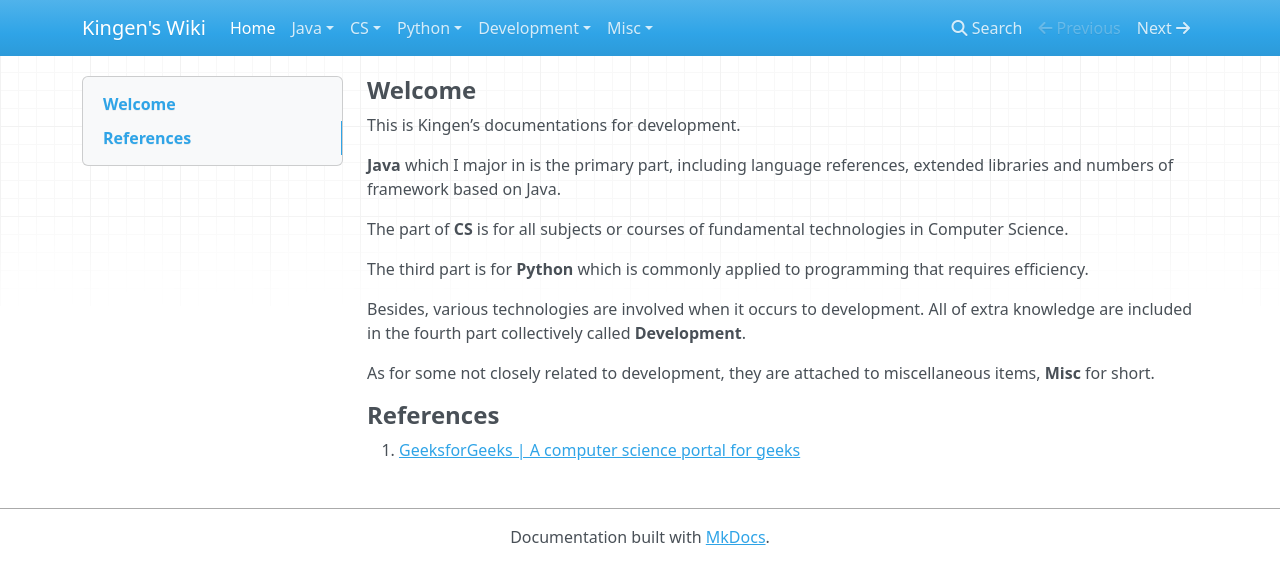
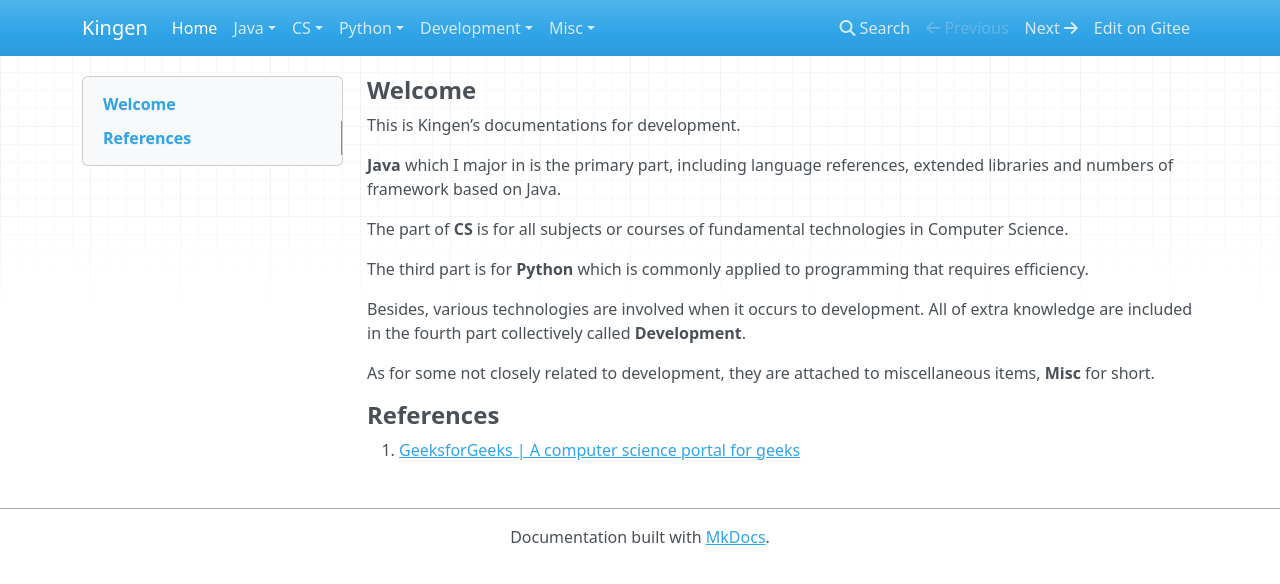
Before and after one commit to EastSunrise/wiki-kingen, an MkDocs documentation site: the page built from docs/index.md, in a window 1280 px wide. Shown: the top 584 px of the page. Built offline with MkDocs 1.6.1, drawn with Linux system fonts in a browser that asks for light colours; nearby versions of some CDN libraries.

Commit message:
add configurations: edit on a repository and no-directory-urls

```diff
--- a/mkdocs.yml
+++ b/mkdocs.yml
@@ -1,5 +1,10 @@
-site_name: Kingen's Wiki
+site_name: Kingen
 dev_addr: 127.0.0.1:9999
+repo_name: Gitee
+repo_url: https://gitee.com/eastsunrise/wiki-kingen/
+edit_uri: edit/master/docs
+site_author: Kingen
+use_directory_urls: false
 nav:
   - Home: index.md
   - Java:
```
